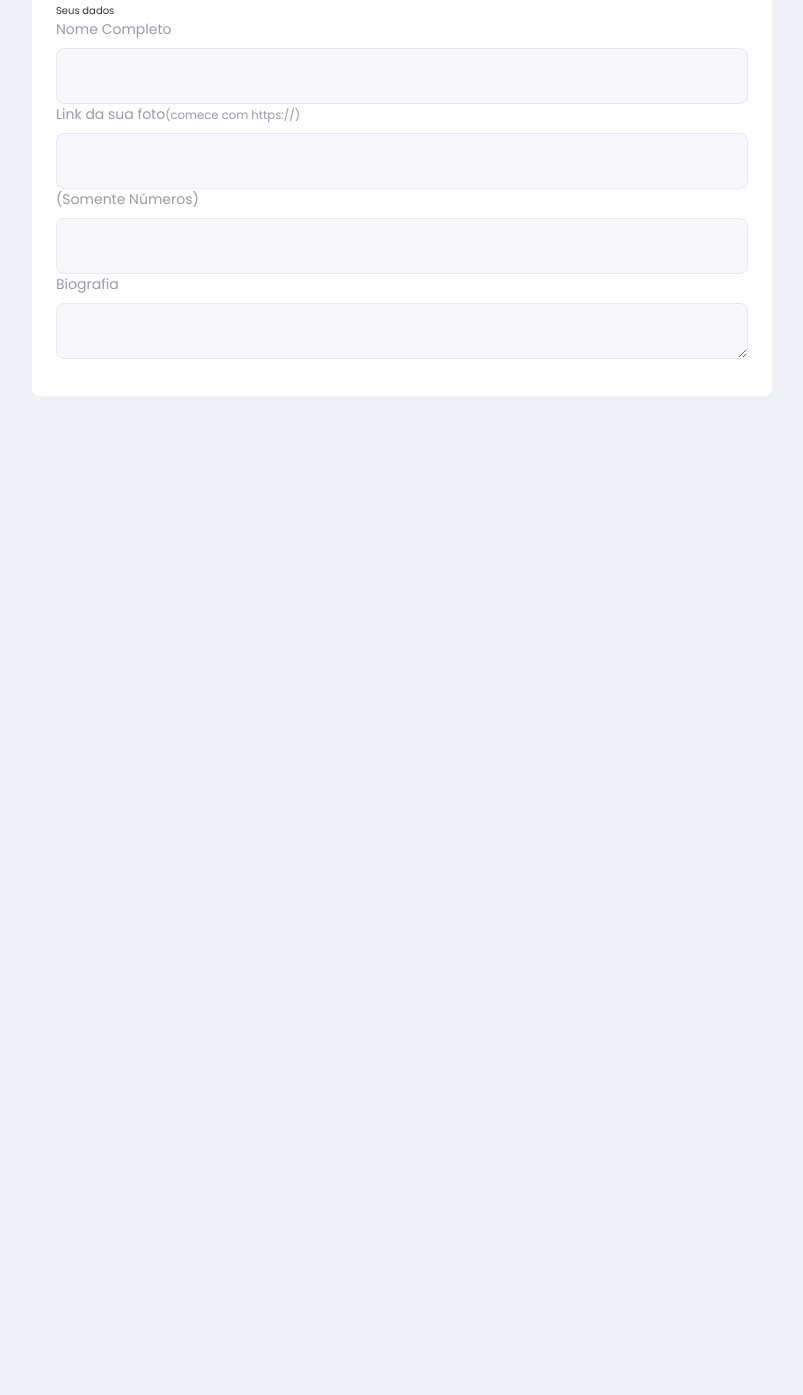
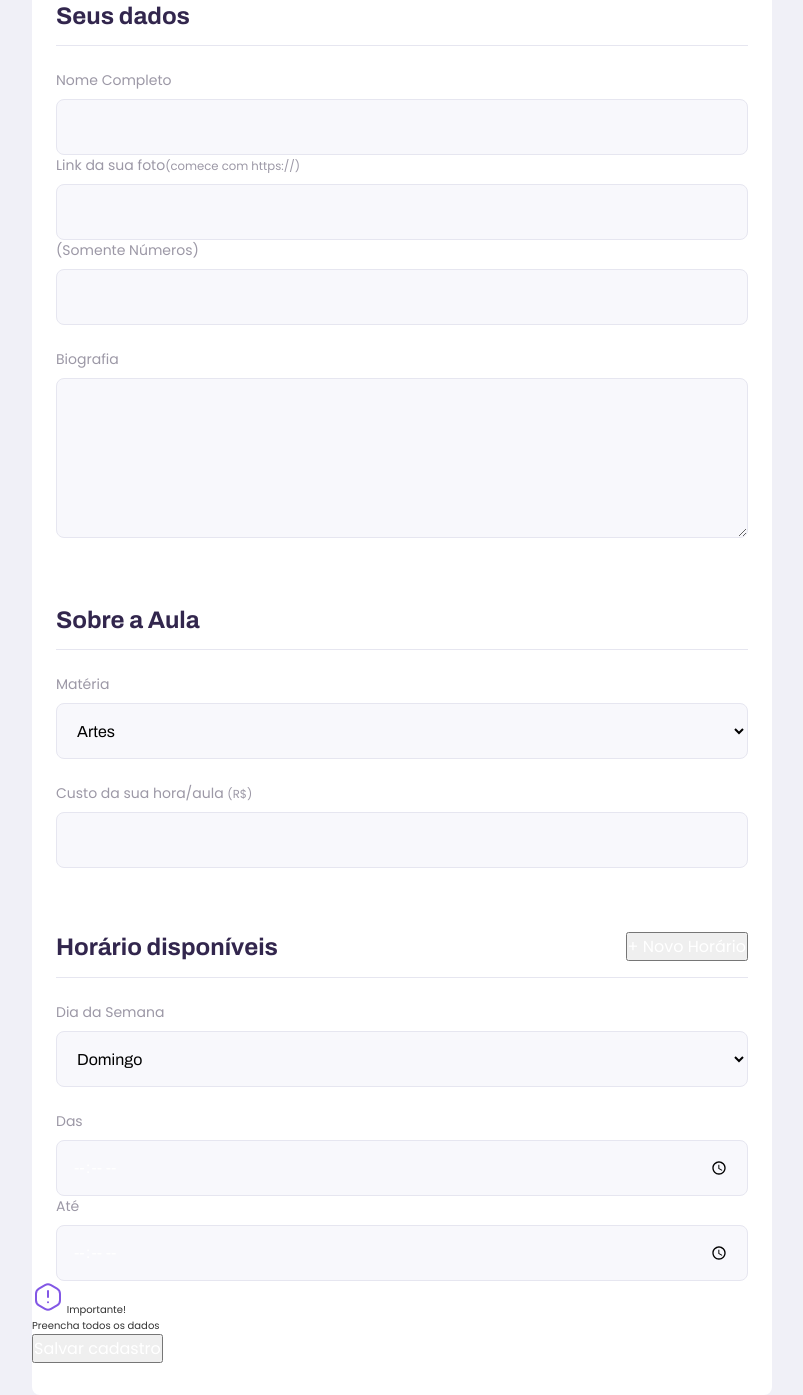
Before and after one commit to Treguas/Next-Level-Week-2, a plain HTML site: page give-classes.html in a window 1280 px wide. Shown: the part 369-1764 px from the top of the page, without its empty margins (238-1041 px from the left). Before the commit the page ends 800 px from the top, so only its background shows below. Drawn offline with Linux system fonts and the light colour scheme.

Commit message:
footer, falta estilizacao

```diff
--- a/css/page-give-classes.css
+++ b/css/page-give-classes.css
@@ -1,5 +1,9 @@
 body {
     color:#333;
+}
+
+#page-give-classes .page-header .header-content {
+    margin-bottom: 6.4rem;
 }
 
 #page-give-classes main {
@@ -14,6 +18,18 @@ body {
 #page-give-classes #container {
     width: 100vw;
     height: 100vh;
+}
+
+#page-give-classes fieldset legend {
+    font: 700 2.4rem Archivo;
+    color: var(--color-text-title);
+    margin-bottom: 2.4rem;
+    display: flex;
+    align-items: center;
+    justify-content: space-between;
+    width: 100%;
+    padding-bottom: 1.6rem;
+    border-bottom: 1px solid var(--color-line-in-white);
 }
 
 .page-header {
@@ -103,6 +119,23 @@ body {
     padding: 0 2.4rem;
 }
 
+.textarea-block textarea {
+    padding: 1.2rem 1.6rem;
+    height: 16rem;
+    resize: vertical;
+}
+
+
+#page-give-classes fieldset+fieldset {
+    margin-top: 6.4rem;
+}
+
+#page-give-classes .input-block+input-block,
+#page-give-classes .input-block+.textarea-block,
+#page-give-classes .select-block+.input-block {
+    margin-top: 2.4rem;
+}
+
 @media (min-width: 700px) {
     #page-give-classes #container {
         max-width: 100vw;
--- a/give-classes.html
+++ b/give-classes.html
@@ -46,9 +46,75 @@
                     </div>
                 </fieldset>
 
+                <fieldset>
+                    <legend>Sobre a Aula</legend>
+                    <div class="select-block">
+                        <label for="subject">Matéria</label>
+                        <select name="subject" id="subject" required>
+                            <option value="" disabled="" hidden="">Selecione uma opção</option>
+                            <option value="1">Artes</option>
+                            <option value="2">Biologia</option>
+                            <option value="3">Ciências</option>
+                            <option value="4">Educação física</option>
+                            <option value="5">Física</option>
+                            <option value="6">Geografia</option>
+                            <option value="7">História</option>
+                            <option value="8">Matemática</option>
+                            <option value="9">Português</option>
+                            <option value="10">Química</option>
+                        </select>
+
+                    </div>
+
+                    <div class="input-block">
+                        <label for="cost">Custo da sua hora/aula
+                            <small>(R$)</small>
+                        </label>
+                        <input type="cost" id="cost" type="number" required>
+                    </div>
+                </fieldset>
+
+                <fieldset>
+                    <legend>Horário disponíveis
+                        <button id="add-time">+ Novo Horário</button>
+                    </legend>
+
+                    <div class="select-block">
+                        <label for="weekday">Dia da Semana</label>
+                        <select name="weekday[]" required>
+                            <option value="" disabled="" hidden="">Selecione uma opção</option>
+                            <option value="0">Domingo</option>
+                            <option value="1">Segunda-feira</option>
+                            <option value="2">Terça-feira</option>
+                            <option value="3">Quarta-feira</option>
+                            <option value="4">Quinta-feira</option>
+                            <option value="5">Sexta-feira</option>
+                            <option value="6">Sábado</option>
+
+                        </select>
+                    </div>
+                    <div class="input-block">
+                        <label for="time_from">Das</label>
+                        <input type="time" name="time_from[]">
+                    </div>
+                    <div class="input-block">
+                        <label for="time_to">Até</label>
+                        <input type="time" name="time_to[]">
+                    </div>
+
+                </fieldset>
+
 
 
             </form>
+            <footer>
+                <p>
+                    <img src="/images/icons/warning.svg" alt="Aviso Importante!">
+                    Importante! <br>
+                    Preencha todos os dados
+                </p>
+                <button type="submit" form="create-class">Salvar cadastro</button>
+            </footer>
         </main>
     </div>
 
```
